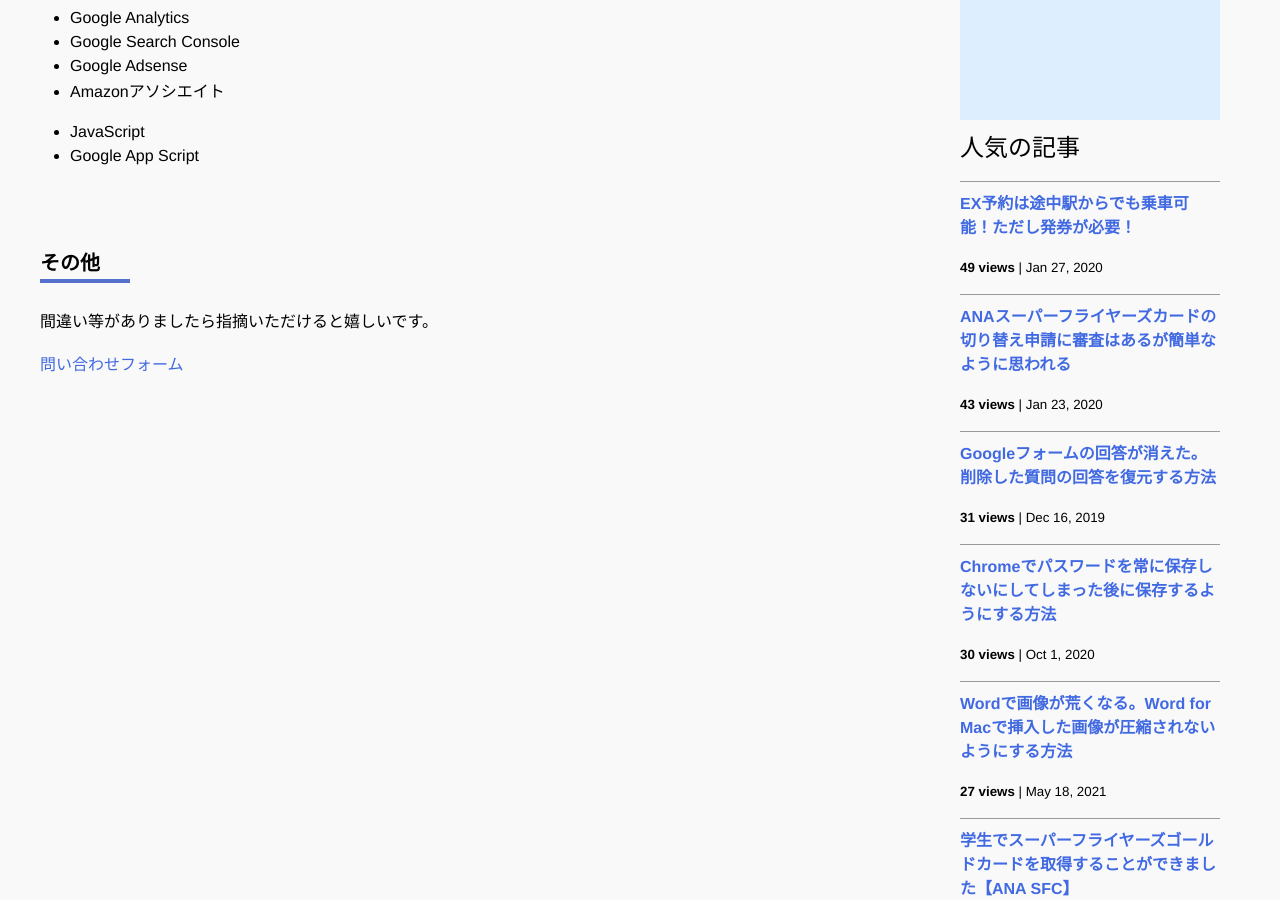
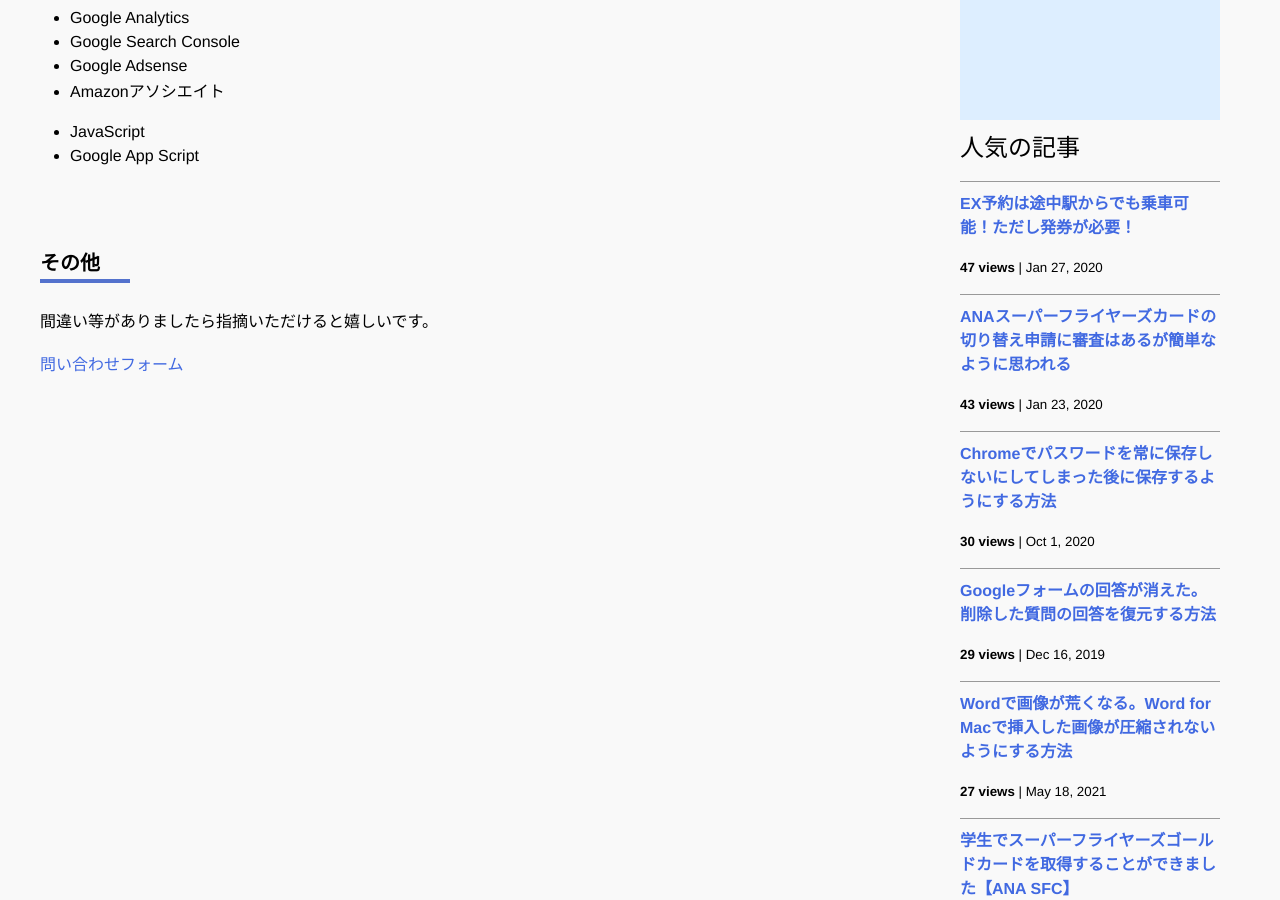
Before and after one commit to iwanaminami/shoyaiwaname, a Jekyll site: the page built from about.markdown, in a window 1280 px wide and 900 px high, scrolled down 693 px. Built offline with Jekyll 4.4.1, drawn with Linux system fonts in a browser that asks for light colours; nearby versions of some CDN libraries; comment, search, counter and statistics services are not loaded.

Commit message:
chore(ga): update _data/popularposts.yml 20260407-0052

```diff
--- a/_data/popularposts.yml
+++ b/_data/popularposts.yml
@@ -1,15 +1,15 @@
 side:
-  - view: 49
+  - view: 47
     url: "/2020/01/27/ex-rideontheway.html"
   - view: 43
     url: "/2020/01/23/sfc-judge.html"
-  - view: 31
-    url: "/2019/12/16/restore-googleform.html"
   - view: 30
     url: "/2020/10/01/googlepassword.html"
+  - view: 29
+    url: "/2019/12/16/restore-googleform.html"
   - view: 27
     url: "/2021/05/18/image-compression-word.html"
-  - view: 15
+  - view: 14
     url: "/"
   - view: 8
     url: "/2020/01/23/sfcgold.html"
```
